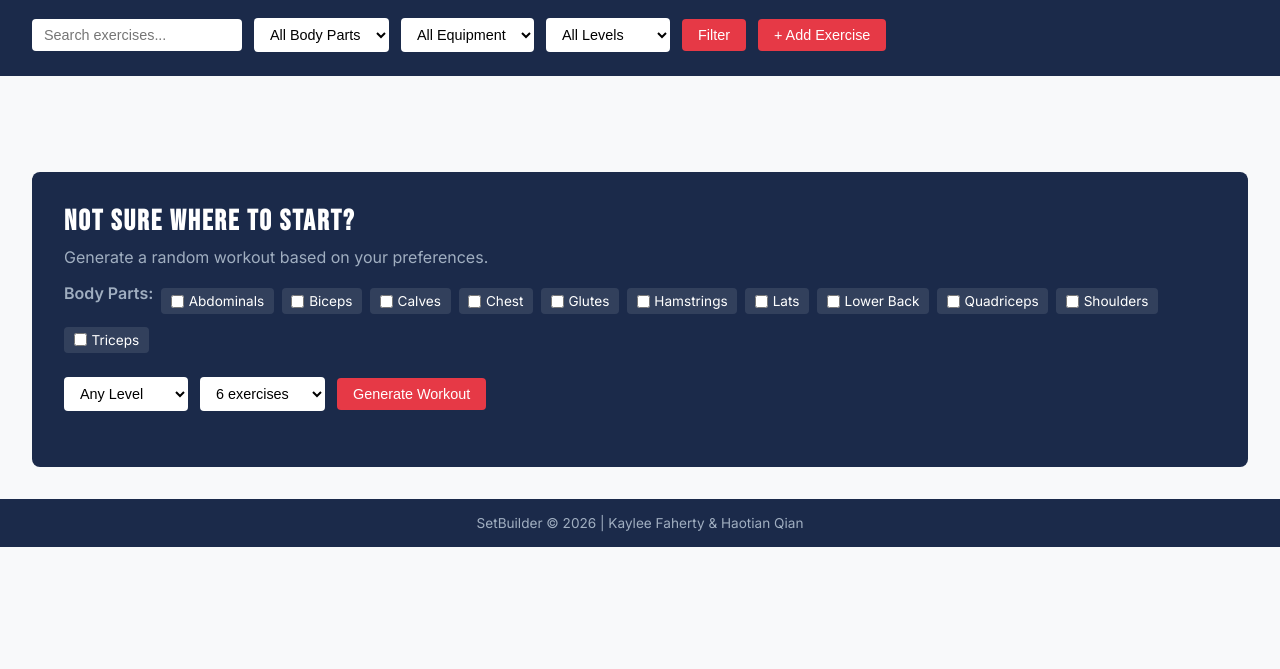
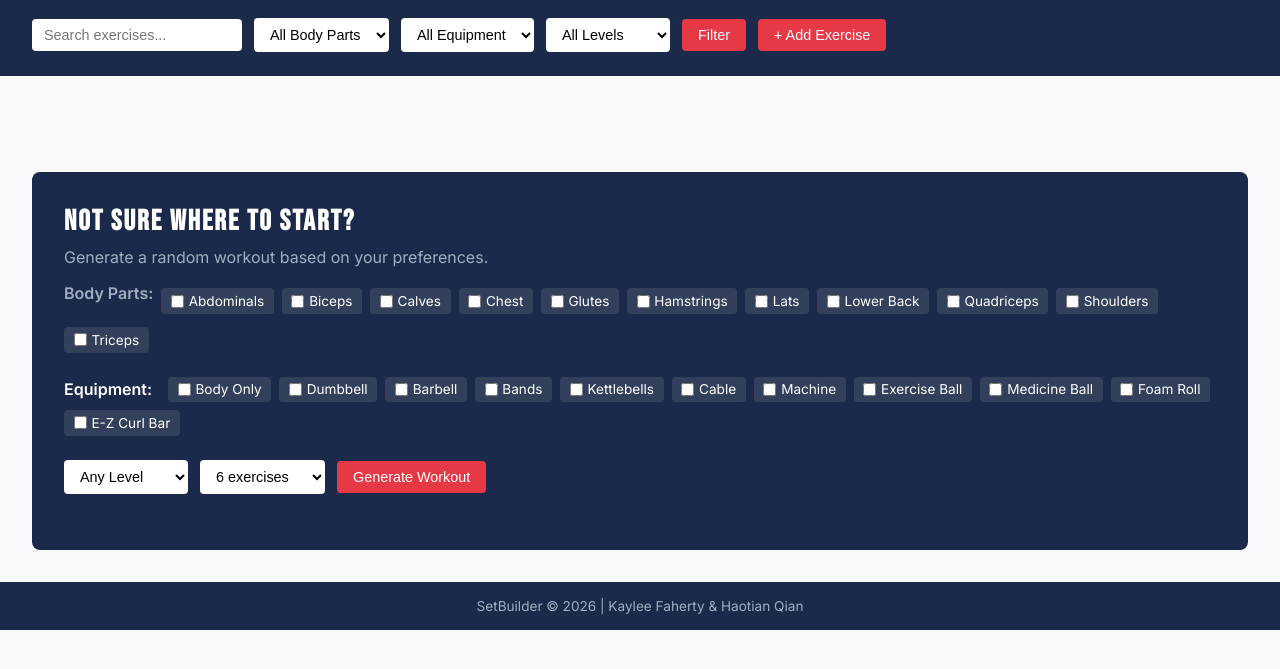
Before and after one commit to Fahertyk-NU/setbuilder, a website: page public/exercises.html in a window 1280 px wide. Shown: the part 77-746 px from the top of the page. Drawn offline with Linux system fonts and the light colour scheme; no server answers.

Commit message:
polish workout generator feature

```diff
--- a/public/css/exercises.css
+++ b/public/css/exercises.css
@@ -168,6 +168,36 @@
   background-color: rgba(255, 255, 255, 0.2);
 }
 
+#random-equipment-options {
+  display: flex;
+  flex-wrap: wrap;
+  gap: 0.5rem;
+  align-items: center;
+  width: 100%;
+  margin-bottom: 0.75rem;
+}
+
+#random-equipment-options p {
+  color: white;
+  margin-bottom: 0;
+  margin-right: 0.5rem;
+}
+
+#random-equipment-options label {
+  display: flex;
+  align-items: center;
+  gap: 0.3rem;
+  background-color: rgba(255, 255, 255, 0.1);
+  padding: 0.3rem 0.6rem;
+  border-radius: 4px;
+  cursor: pointer;
+  font-size: 0.85rem;
+}
+
+#random-equipment-options label:hover {
+  background-color: rgba(255, 255, 255, 0.2);
+}
+
 #random-section select {
   padding: 0.5rem 0.75rem;
   border: none;
--- a/public/exercises.html
+++ b/public/exercises.html
@@ -93,6 +93,36 @@
               >
               <label><input type="checkbox" value="Triceps" /> Triceps</label>
             </div>
+            <div id="random-equipment-options">
+              <p><strong>Equipment:</strong></p>
+              <label
+                ><input type="checkbox" value="Body Only" /> Body Only</label
+              >
+              <label><input type="checkbox" value="Dumbbell" /> Dumbbell</label>
+              <label><input type="checkbox" value="Barbell" /> Barbell</label>
+              <label><input type="checkbox" value="Bands" /> Bands</label>
+              <label
+                ><input type="checkbox" value="Kettlebells" />
+                Kettlebells</label
+              >
+              <label><input type="checkbox" value="Cable" /> Cable</label>
+              <label><input type="checkbox" value="Machine" /> Machine</label>
+              <label
+                ><input type="checkbox" value="Exercise Ball" /> Exercise
+                Ball</label
+              >
+              <label
+                ><input type="checkbox" value="Medicine Ball" /> Medicine
+                Ball</label
+              >
+              <label
+                ><input type="checkbox" value="Foam Roll" /> Foam Roll</label
+              >
+              <label
+                ><input type="checkbox" value="E-Z Curl Bar" /> E-Z Curl
+                Bar</label
+              >
+            </div>
             <select id="random-level">
               <option value="">Any Level</option>
               <option value="Beginner">Beginner</option>
--- a/public/js/exercises.js
+++ b/public/js/exercises.js
@@ -68,6 +68,9 @@ document.getElementById("filter-btn").addEventListener("click", () => {
 // Show/hide add form
 document.getElementById("add-btn").addEventListener("click", () => {
   document.getElementById("exercise-form").style.display = "block";
+  document
+    .getElementById("exercise-form")
+    .scrollIntoView({ behavior: "smooth" });
 });
 
 document.getElementById("cancel-btn").addEventListener("click", () => {
@@ -161,14 +164,18 @@ function handleEdit(e) {
 
 // Random workout generator
 document.getElementById("random-btn").addEventListener("click", async () => {
-  const checked = [
+  const checkedBodyParts = [
     ...document.querySelectorAll("#random-bodypart-options input:checked"),
+  ].map((cb) => cb.value);
+  const checkedEquipment = [
+    ...document.querySelectorAll("#random-equipment-options input:checked"),
   ].map((cb) => cb.value);
   const level = document.getElementById("random-level").value;
   const count = document.getElementById("random-count").value;
 
   const params = new URLSearchParams({ level, count });
-  checked.forEach((bp) => params.append("bodyPart", bp));
+  checkedBodyParts.forEach((bp) => params.append("bodyPart", bp));
+  checkedEquipment.forEach((eq) => params.append("equipment", eq));
 
   const res = await fetch(`/api/exercises/random?${params}`);
   const exercises = await res.json();
```
Also changed, not shown: server/routes/exercises.js (+52 -11 lines).
